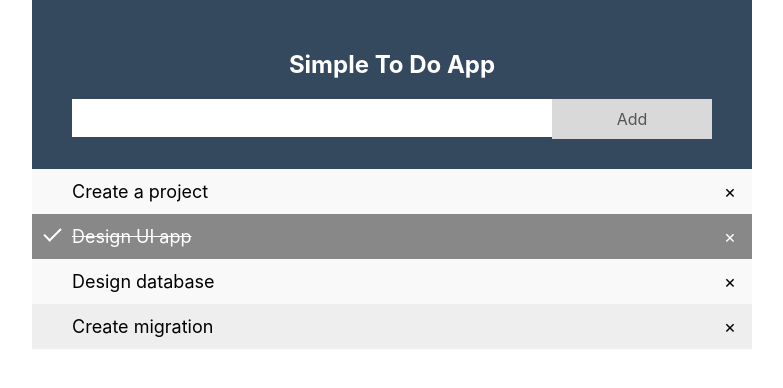
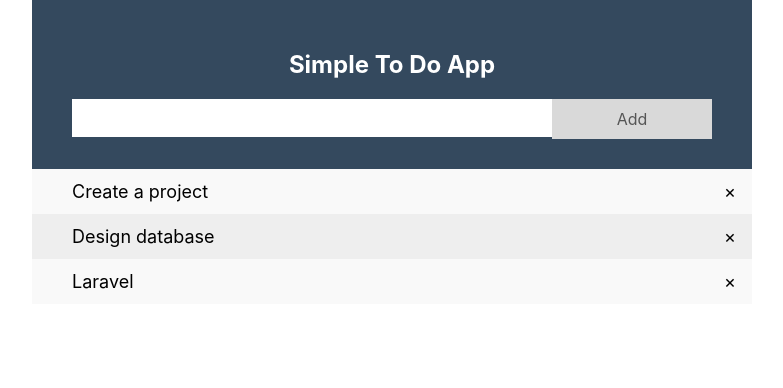
Before and after one commit to joedave13/react-todo-app, a React (Create React App) app: page / in a window 1280 px wide. Shown: the top 388 px of the page, without its empty margins (248-1031 px from the left). Built offline with nearby package versions, Linux system fonts and the light colour scheme; data requests are answered from the project's data file.

Commit message:
delete todo data

```diff
--- a/data/db.json
+++ b/data/db.json
@@ -6,17 +6,12 @@
       "done": false
     },
     {
-      "id": 2,
-      "title": "Design UI app",
-      "done": true
-    },
-    {
       "title": "Design database",
       "done": false,
       "id": 3
     },
     {
-      "title": "Create migration",
+      "title": "Laravel",
       "done": false,
       "id": 4
     }
--- a/src/components/TodoItem.js
+++ b/src/components/TodoItem.js
@@ -14,10 +14,21 @@ const TodoItem = ({ todo, setRefresh }) => {
     });
   };
 
+  const deleteTodo = () => {
+    fetch('http://localhost:8000/todos/' + todo.id, {
+      method: 'DELETE',
+    }).then(() => {
+      console.log('Todo deleted successfully!');
+      setRefresh(true);
+    });
+  };
+
   return (
     <li className={`${todo.done ? 'checked' : ''}`}>
       <div onClick={updateTodo}>{todo.title}</div>
-      <span className="close">&times;</span>
+      <span className="close" onClick={deleteTodo}>
+        &times;
+      </span>
     </li>
   );
 };
```
